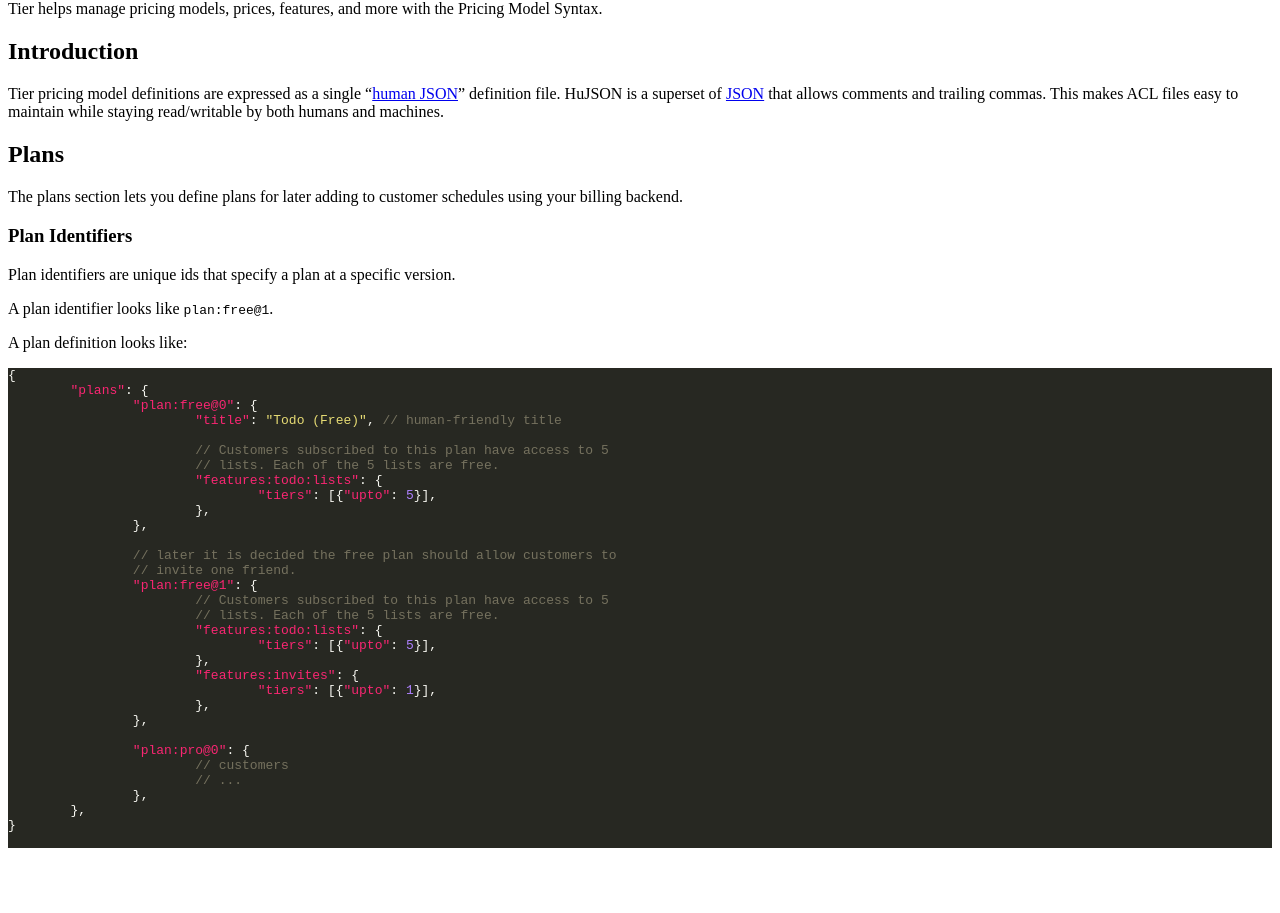
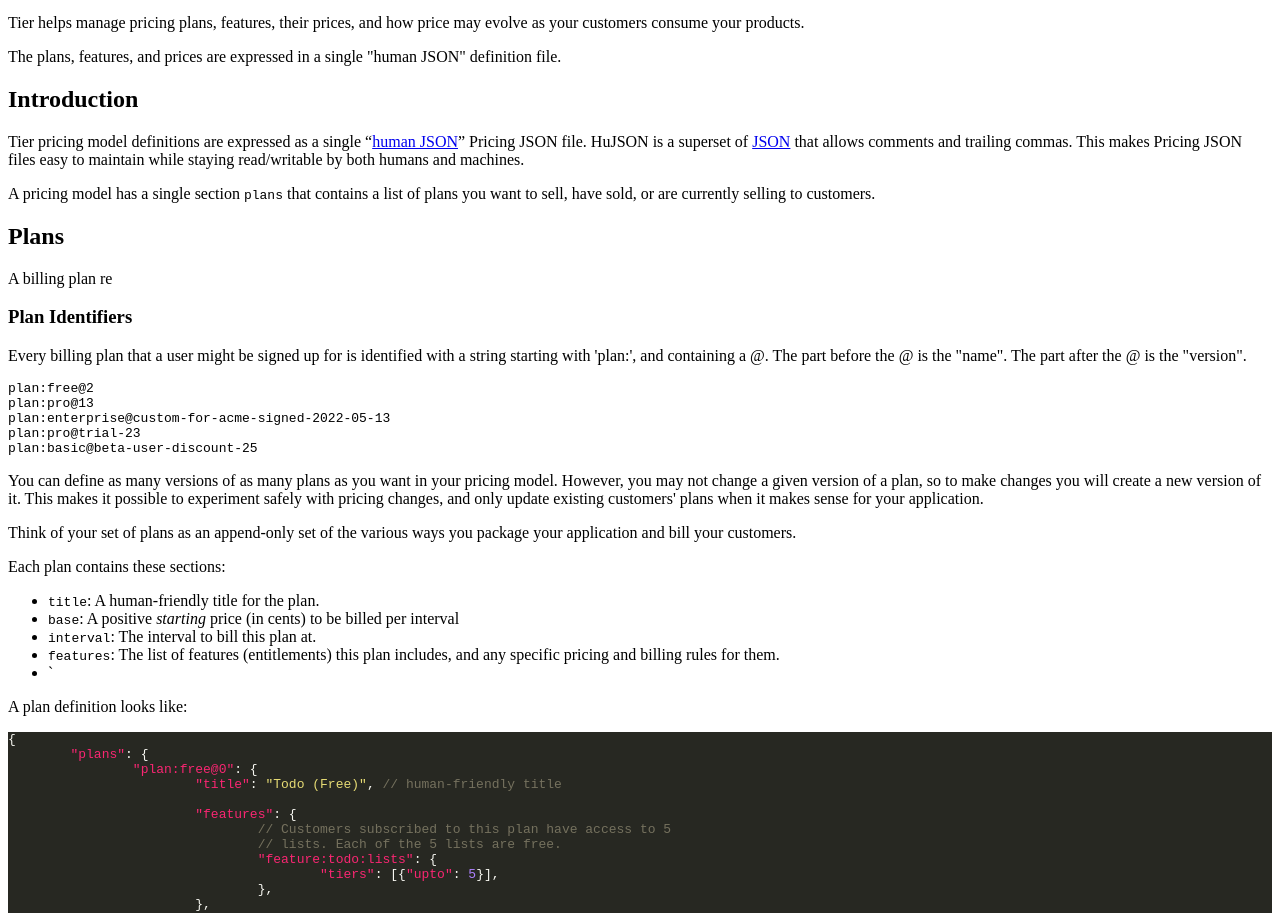
Before and after one commit to tierrun/tier, a plain HTML site: page docs/public/syntax/index.html in a window 1280 px wide. Shown: the part 66-979 px from the top of the page. Before the commit the page ends 927 px from the top, so only its background shows below. Drawn offline with Linux system fonts and the light colour scheme.

```diff
--- a/docs/public/syntax/index.html
+++ b/docs/public/syntax/index.html
@@ -1,49 +1,89 @@
+<!DOCTYPE html>
+<html>
+<head>
+
+	<title>tier.run</title>
+
+</head>
+
+<body>
+	<div class="container">
 		<h1 id="pricing-model-definitions">Pricing Model Definitions</h1>
-<p>Tier helps manage pricing models, prices, features, and more with the Pricing
-Model Syntax.</p>
+<p>Tier helps manage pricing plans, features, their prices, and how price may
+evolve as your customers consume your products.</p>
+<p>The plans, features, and prices are expressed in a single &quot;human JSON&quot; definition file.</p>
 <h2 id="introduction">Introduction</h2>
 <p>Tier pricing model definitions are expressed as a single “<a href="https://github.com/tailscale/hujson">human
-JSON</a>” definition file. HuJSON is a
+JSON</a>” Pricing JSON file. HuJSON is a
 superset of <a href="https://www.json.org/json-en.html">JSON</a> that allows comments and
-trailing commas. This makes ACL files easy to maintain while staying
-read/writable by both humans and machines.</p>
+trailing commas. This makes Pricing JSON files easy to maintain while
+staying read/writable by both humans and machines.</p>
+<p>A pricing model has a single section <code>plans</code> that contains a list of plans you want to sell, have sold, or are currently selling to customers.</p>
 <h2 id="plans">Plans</h2>
-<p>The plans section lets you define plans for later adding to customer schedules
-using your billing backend.</p>
+<p>A billing plan re</p>
 <h3 id="plan-identifiers">Plan Identifiers</h3>
-<p>Plan identifiers are unique ids that specify a plan at a specific version.</p>
-<p>A plan identifier looks like <code>plan:free@1</code>.</p>
+<p>Every billing plan that a user might be signed up for is identified with a string starting with 'plan:', and containing a @. The part before the @ is the &quot;name&quot;. The part after the @ is the &quot;version&quot;.</p>
+<pre><code>plan:free@2
+plan:pro@13
+plan:enterprise@custom-for-acme-signed-2022-05-13
+plan:pro@trial-23
+plan:basic@beta-user-discount-25
+</code></pre>
+<p>You can define as many versions of as many plans as you want in your pricing model. However, you may not change a given version of a plan, so to make changes you will create a new version of it. This makes it possible to experiment safely with pricing changes, and only update existing customers' plans when it makes sense for your application.</p>
+<p>Think of your set of plans as an append-only set of the various ways you package your application and bill your customers.</p>
+<p>Each plan contains these sections:</p>
+<ul>
+<li><code>title</code>: A human-friendly title for the plan.</li>
+<li><code>base</code>: A positive <em>starting</em> price (in cents) to be billed per interval</li>
+<li><code>interval</code>: The interval to bill this plan at.</li>
+<li><code>features</code>: The list of features (entitlements) this plan includes, and any specific pricing and billing rules for them.</li>
+<li>`</li>
+</ul>
 <p>A plan definition looks like:</p>
 <pre tabindex="0" style="color:#f8f8f2;background-color:#272822">{
 	<span style="color:#f92672">&#34;plans&#34;</span>: {
 		<span style="color:#f92672">&#34;plan:free@0&#34;</span>: {
 			<span style="color:#f92672">&#34;title&#34;</span>: <span style="color:#e6db74">&#34;Todo (Free)&#34;</span>, <span style="color:#75715e">// human-friendly title
 </span><span style="color:#75715e"></span>
+			<span style="color:#f92672">&#34;features&#34;</span>: {
 				<span style="color:#75715e">// Customers subscribed to this plan have access to 5
-</span><span style="color:#75715e"></span>			<span style="color:#75715e">// lists. Each of the 5 lists are free.
-</span><span style="color:#75715e"></span>			<span style="color:#f92672">&#34;features:todo:lists&#34;</span>: {
+</span><span style="color:#75715e"></span>				<span style="color:#75715e">// lists. Each of the 5 lists are free.
+</span><span style="color:#75715e"></span>				<span style="color:#f92672">&#34;feature:todo:lists&#34;</span>: {
 					<span style="color:#f92672">&#34;tiers&#34;</span>: [{<span style="color:#f92672">&#34;upto&#34;</span>: <span style="color:#ae81ff">5</span>}],
+				},
 			},
 		},
 
 		<span style="color:#75715e">// later it is decided the free plan should allow customers to
 </span><span style="color:#75715e"></span>		<span style="color:#75715e">// invite one friend.
 </span><span style="color:#75715e"></span>		<span style="color:#f92672">&#34;plan:free@1&#34;</span>: {
-			<span style="color:#75715e">// Customers subscribed to this plan have access to 5
-</span><span style="color:#75715e"></span>			<span style="color:#75715e">// lists. Each of the 5 lists are free.
-</span><span style="color:#75715e"></span>			<span style="color:#f92672">&#34;features:todo:lists&#34;</span>: {
+			<span style="color:#f92672">&#34;title&#34;</span>: <span style="color:#e6db74">&#34;Todo (Free)&#34;</span>,
+			<span style="color:#f92672">&#34;features&#34;</span>: {
+				<span style="color:#f92672">&#34;feature:todo:lists&#34;</span>: {
 					<span style="color:#f92672">&#34;tiers&#34;</span>: [{<span style="color:#f92672">&#34;upto&#34;</span>: <span style="color:#ae81ff">5</span>}],
 				},
-			<span style="color:#f92672">&#34;features:invites&#34;</span>: {
+				<span style="color:#f92672">&#34;feature:invites&#34;</span>: {
 					<span style="color:#f92672">&#34;tiers&#34;</span>: [{<span style="color:#f92672">&#34;upto&#34;</span>: <span style="color:#ae81ff">1</span>}],
+				},
 			},
 		},
 
 		<span style="color:#f92672">&#34;plan:pro@0&#34;</span>: {
-			<span style="color:#75715e">// customers
-</span><span style="color:#75715e"></span>			<span style="color:#75715e">// ...
-</span><span style="color:#75715e"></span>		},
+			<span style="color:#f92672">&#34;features&#34;</span>: {
+				<span style="color:#f92672">&#34;feature:support:email&#34;</span>: {},
+				<span style="color:#f92672">&#34;feature:todo:lists&#34;</span>: {
+					<span style="color:#f92672">&#34;tiers&#34;</span>: [{<span style="color:#f92672">&#34;upto&#34;</span>: <span style="color:#ae81ff">5</span>}],
+				},
+				<span style="color:#f92672">&#34;feature:invites&#34;</span>: {
+					<span style="color:#f92672">&#34;tiers&#34;</span>: [{<span style="color:#f92672">&#34;upto&#34;</span>: <span style="color:#ae81ff">1</span>}],
+				},
+			},
+		},
 	},
 }
 
 </pre>
+	</div>
+</body>
+
+</html>
```
Also changed, not shown: 4 other files. Lines whose indentation alone changed are shown as unchanged.
